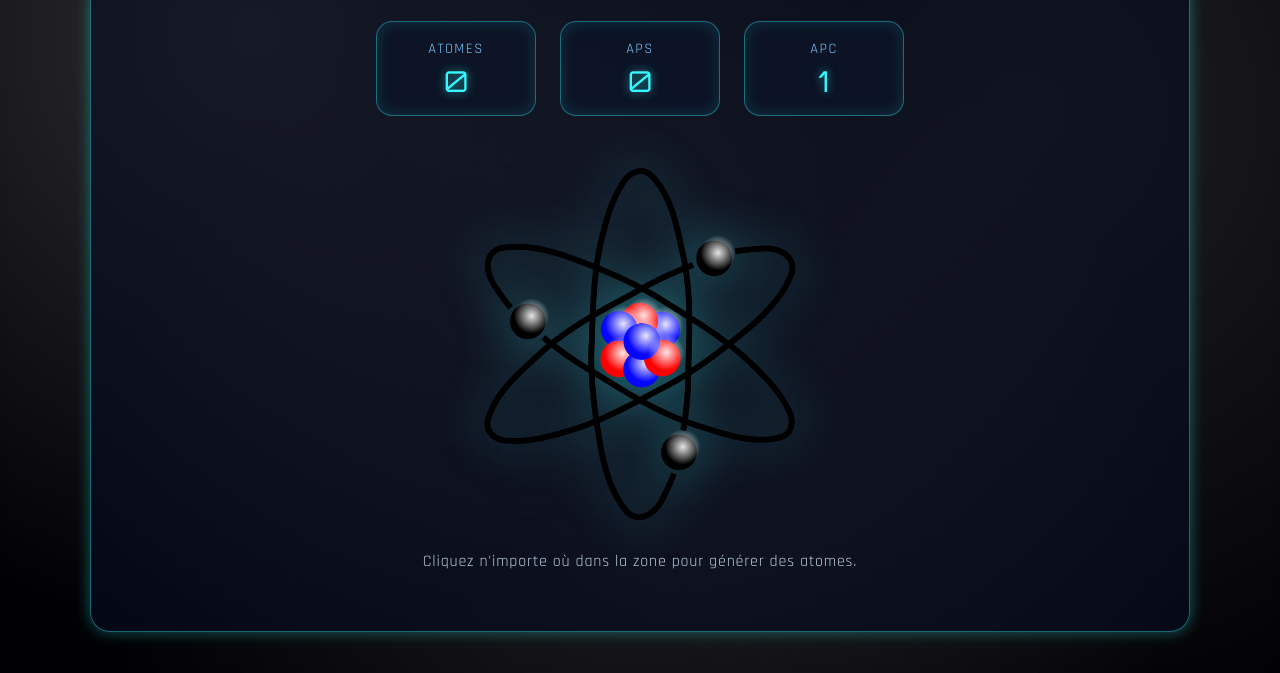
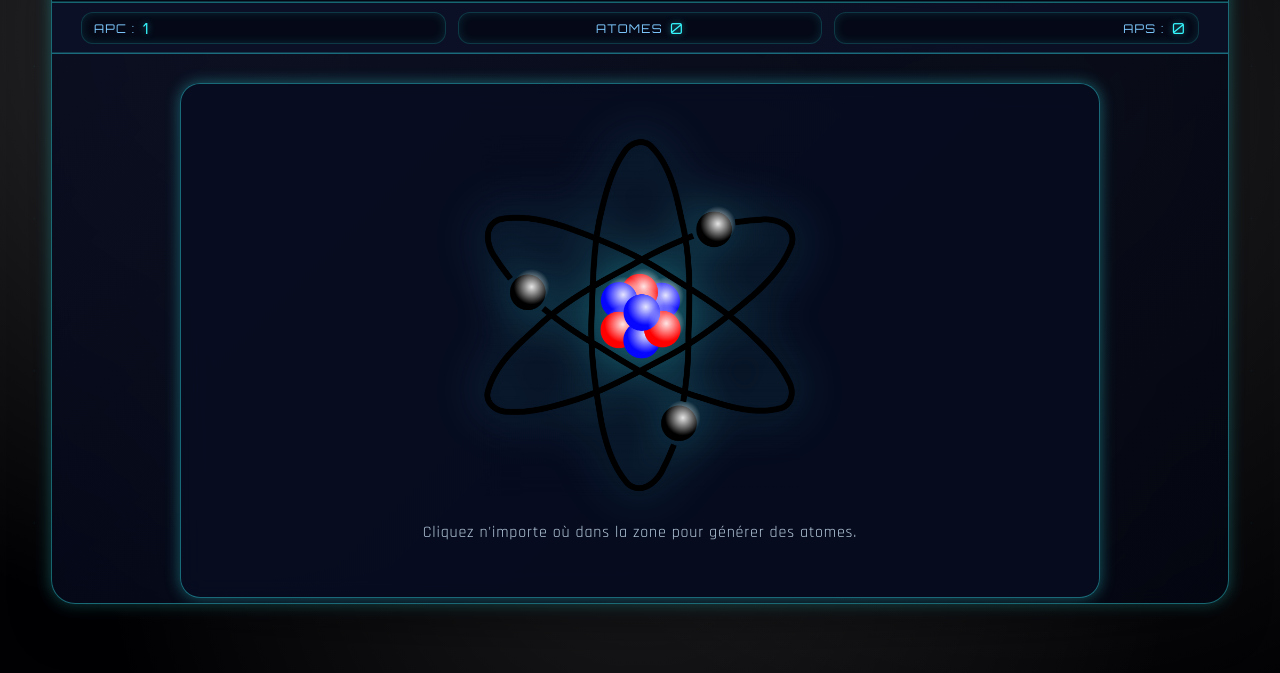
Before and after one commit to link2hearth/Atomes, a plain HTML site: page index.html in a window 1280 px wide. Shown: the part 127-800 px from the top of the page. Drawn offline with Linux system fonts and the light colour scheme.

Commit message:
Refactor layout to keep counters visible

```diff
--- a/index.html
+++ b/index.html
@@ -24,22 +24,23 @@
       </nav>
     </header>
 
+    <div class="status-bar">
+      <div class="status-item">
+        <span class="status-label">APC :</span>
+        <span class="status-value" id="atoms-per-click">0</span>
+      </div>
+      <div class="status-item status-item-center">
+        <span class="status-label">Atomes</span>
+        <span class="status-value" id="atoms-total">0</span>
+      </div>
+      <div class="status-item status-item-right">
+        <span class="status-label">APS :</span>
+        <span class="status-value" id="atoms-per-sec">0</span>
+      </div>
+    </div>
+
     <main class="view-container">
       <section id="view-atomes" class="view active">
-        <div class="stats-panel">
-          <div class="stat">
-            <span class="label">Atomes</span>
-            <span class="value" id="atoms-total">0</span>
-          </div>
-          <div class="stat">
-            <span class="label">APS</span>
-            <span class="value" id="atoms-per-sec">0</span>
-          </div>
-          <div class="stat">
-            <span class="label">APC</span>
-            <span class="value" id="atoms-per-click">0</span>
-          </div>
-        </div>
         <div class="atom-playground">
           <img src="Assets/Image/Atom.png" alt="Atom" id="atom-button" />
           <p class="hint">Cliquez n'importe où dans la zone pour générer des atomes.</p>
--- a/styles.css
+++ b/styles.css
@@ -22,6 +22,10 @@ body {
   background: var(--bg-main);
   min-height: 100vh;
   overflow: hidden;
+  display: flex;
+  align-items: center;
+  justify-content: center;
+  padding: 2vh 2vw;
 }
 
 #starfield {
@@ -79,18 +83,28 @@ body {
   z-index: 1;
   display: flex;
   flex-direction: column;
-  min-height: 100vh;
-  backdrop-filter: blur(4px);
+  width: min(1200px, 92vw, calc(92vh * (16 / 9)));
+  aspect-ratio: 16 / 9;
+  max-height: 92vh;
+  backdrop-filter: blur(10px);
+  background: linear-gradient(135deg, rgba(8, 12, 32, 0.88), rgba(3, 6, 18, 0.76));
+  border: var(--border-neon);
+  border-radius: 24px;
+  box-shadow: 0 25px 40px rgba(0, 0, 0, 0.35), var(--shadow-glow);
+  overflow: hidden;
 }
 
 .top-bar {
   display: flex;
   align-items: center;
   justify-content: space-between;
-  padding: 1rem 2rem;
-  background: rgba(3, 6, 18, 0.8);
+  padding: 0.85rem 1.8rem;
+  background: rgba(3, 6, 18, 0.85);
   border-bottom: var(--border-neon);
-  box-shadow: var(--shadow-glow);
+  box-shadow: inset 0 -1px 0 rgba(54, 248, 255, 0.2);
+  flex: 0 0 auto;
+  position: relative;
+  z-index: 3;
 }
 
 .brand {
@@ -105,6 +119,8 @@ body {
 .main-nav {
   display: flex;
   gap: 0.75rem;
+  flex-wrap: wrap;
+  justify-content: center;
 }
 
 .nav-btn {
@@ -133,63 +149,93 @@ body {
   box-shadow: 0 0 12px rgba(54, 248, 255, 0.45);
 }
 
+.status-bar {
+  display: grid;
+  grid-template-columns: repeat(3, 1fr);
+  gap: 0.75rem;
+  padding: 0.55rem 1.8rem;
+  background: rgba(12, 18, 42, 0.75);
+  border-bottom: var(--border-neon);
+  box-shadow: inset 0 -1px 0 rgba(54, 248, 255, 0.18);
+  font-family: 'Orbitron', sans-serif;
+  letter-spacing: 0.08em;
+  text-transform: uppercase;
+  flex: 0 0 auto;
+  position: relative;
+  z-index: 2;
+}
+
+.status-item {
+  display: flex;
+  align-items: center;
+  justify-content: flex-start;
+  gap: 0.45rem;
+  padding: 0.35rem 0.75rem;
+  border-radius: 12px;
+  background: rgba(4, 8, 20, 0.75);
+  border: 1px solid rgba(54, 248, 255, 0.2);
+  box-shadow: inset 0 0 10px rgba(54, 248, 255, 0.12);
+  white-space: nowrap;
+}
+
+.status-item-center {
+  justify-content: center;
+}
+
+.status-item-right {
+  justify-content: flex-end;
+}
+
+.status-label {
+  font-size: 0.75rem;
+  color: var(--text-secondary);
+}
+
+.status-value {
+  font-size: 0.95rem;
+  color: var(--accent);
+  text-shadow: 0 0 6px rgba(54, 248, 255, 0.5);
+}
+
 .view-container {
   flex: 1;
   display: flex;
-  align-items: center;
+  align-items: flex-start;
   justify-content: center;
-  padding: 2rem;
+  padding: 1.8rem 1.8rem 1.6rem;
+  overflow-y: auto;
+  position: relative;
+}
+
+.view-container::-webkit-scrollbar {
+  width: 8px;
+}
+
+.view-container::-webkit-scrollbar-track {
+  background: rgba(6, 10, 24, 0.6);
+}
+
+.view-container::-webkit-scrollbar-thumb {
+  background: rgba(54, 248, 255, 0.35);
+  border-radius: 999px;
 }
 
 .view {
   display: none;
   flex-direction: column;
   gap: 2rem;
-  width: min(1100px, 90vw);
-  background: var(--bg-panel);
+  width: min(920px, 100%);
+  background: rgba(8, 14, 34, 0.78);
   border: var(--border-neon);
   border-radius: 20px;
-  padding: 2.5rem;
+  padding: 2.2rem;
   box-shadow: var(--shadow-glow);
-  backdrop-filter: blur(8px);
-  min-height: 60vh;
+  backdrop-filter: blur(12px);
+  min-height: 100%;
 }
 
 .view.active {
   display: flex;
-}
-
-.stats-panel {
-  display: flex;
-  gap: 1.5rem;
-  justify-content: center;
-  flex-wrap: wrap;
-}
-
-.stat {
-  background: rgba(10, 20, 40, 0.7);
-  border: var(--border-neon);
-  border-radius: 16px;
-  padding: 1rem 1.6rem;
-  text-align: center;
-  min-width: 160px;
-  box-shadow: inset 0 0 15px rgba(54, 248, 255, 0.15);
-}
-
-.stat .label {
-  font-size: 0.9rem;
-  text-transform: uppercase;
-  letter-spacing: 0.1em;
-  color: var(--text-secondary);
-}
-
-.stat .value {
-  display: block;
-  font-family: 'Orbitron', sans-serif;
-  font-size: 1.8rem;
-  margin-top: 0.25rem;
-  color: var(--accent);
-  text-shadow: 0 0 10px rgba(54, 248, 255, 0.6);
 }
 
 .atom-playground {
@@ -334,32 +380,53 @@ body {
   transform: translateY(-2px) scale(1.02);
 }
 
-@media (max-width: 900px) {
-  .top-bar {
-    flex-direction: column;
-    gap: 0.8rem;
-  }
-
-  .main-nav {
-    flex-wrap: wrap;
-    justify-content: center;
+@media (max-width: 1024px) {
+  .app-shell {
+    width: min(92vw, calc(92vh * (16 / 9)));
   }
 
   .view {
-    padding: 1.8rem;
+    padding: 1.9rem;
+  }
+}
+
+@media (max-width: 780px) {
+  .status-bar {
+    padding: 0.45rem 1.2rem;
+    gap: 0.45rem;
+  }
+
+  .status-item {
+    padding: 0.25rem 0.55rem;
+  }
+
+  .status-label {
+    font-size: 0.7rem;
+  }
+
+  .status-value {
+    font-size: 0.85rem;
+  }
+
+  .view {
+    padding: 1.6rem;
   }
 }
 
 @media (max-width: 600px) {
   body {
-    overflow: auto;
+    padding: 1.2rem;
   }
 
-  .view {
-    min-height: auto;
+  .app-shell {
+    width: min(100vw - 1.2rem, calc((100vh - 1.2rem) * (16 / 9)));
+  }
+
+  .view-container {
+    padding: 1.3rem 1.2rem;
   }
 
   #atom-button {
-    width: 70vw;
+    width: min(65vw, 260px);
   }
 }
```
